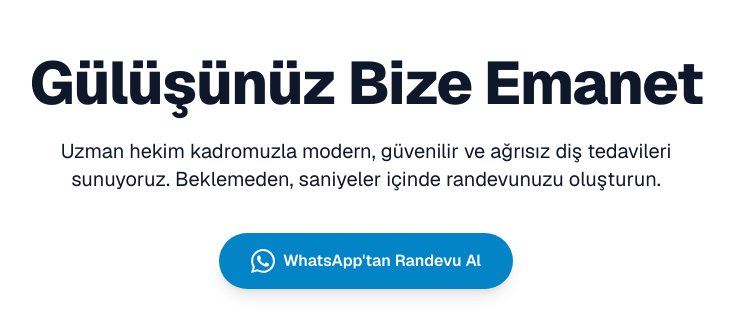
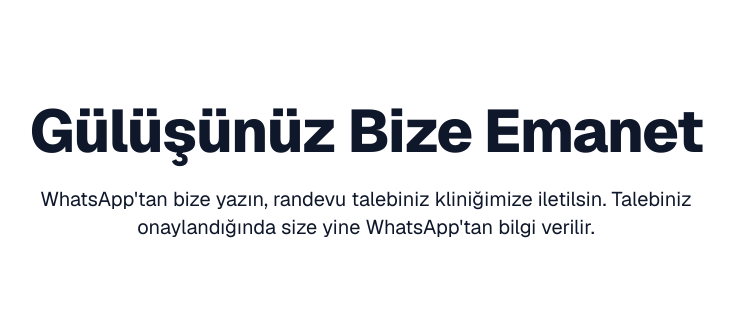
Before and after one commit to AhmetYasinGeldi/dentistsite, a Next.js app: page / in a window 1280 px wide. Shown: the part 149-484 px from the top of the page, without its empty margins (274-1008 px from the left). Built offline with nearby package versions, Linux system fonts and the light colour scheme.

Commit message:
fix(site): tasks.md 19-22 maddelerini kapat (#23)
Co-authored-by: Ebrar <githubda_kullandigin_mail@gmail.com>

```diff
--- a/app/(site)/page.tsx
+++ b/app/(site)/page.tsx
@@ -1,14 +1,9 @@
-// app/(site)/page.tsx veya app/page.tsx
-
 import HeroSection from "@/components/site/HeroSection";
 
 export default function HomePage() {
   return (
     <main className="min-h-screen">
-      {/* Sitenin en üst karşılama alanı ve butonu */}
       <HeroSection />
-
-      {/* İlerleyen aşamalarda Ahmet Çiçek ve Ömer'in yapacağı Doktorlar ve Tedaviler bölümleri buraya eklenecek */}
     </main>
   );
 }
--- a/components/site/HeroSection.tsx
+++ b/components/site/HeroSection.tsx
@@ -1,9 +1,15 @@
-// components/site/HeroSection.tsx
+const WHATSAPP_MESSAGE = "Merhaba, randevu almak istiyorum.";
 
 export default function HeroSection() {
-    const phoneNumber = process.env.NEXT_PUBLIC_WHATSAPP_NUMBER || '';
-    const defaultMessage = encodeURIComponent("Merhaba, randevu almak istiyorum.");
-    const waUrl = `https://wa.me/${phoneNumber}?text=${defaultMessage}`;
+  const phoneNumber = (process.env.NEXT_PUBLIC_WHATSAPP_NUMBER ?? "").replace(/\D/g, "");
+
+  if (!phoneNumber) {
+    console.warn("NEXT_PUBLIC_WHATSAPP_NUMBER tanımlı değil, WhatsApp butonu gösterilmiyor.");
+  }
+
+  const whatsappUrl = phoneNumber
+    ? `https://wa.me/${phoneNumber}?text=${encodeURIComponent(WHATSAPP_MESSAGE)}`
+    : null;
 
   return (
     <section className="flex flex-col items-center justify-center min-h-[80vh] px-4 text-center bg-background">
@@ -13,28 +19,31 @@ export default function HeroSection() {
         </h1>
 
         <p className="text-lg md:text-xl text-muted-foreground max-w-2xl mx-auto">
-            Uzman hekim kadromuzla modern, güvenilir ve ağrısız diş tedavileri sunuyoruz.
-            Beklemeden, saniyeler içinde randevunuzu oluşturun.
+          WhatsApp&apos;tan bize yazın, randevu talebiniz kliniğimize iletilsin.
+          Talebiniz onaylandığında size yine WhatsApp&apos;tan bilgi verilir.
         </p>
 
+        {whatsappUrl && (
           <div className="pt-4">
             <a
-              href={waUrl}
+              href={whatsappUrl}
               target="_blank"
               rel="noopener noreferrer"
-              className="inline-flex items-center justify-center px-8 py-4 text-base font-semibold bg-primary text-primary-foreground rounded-full hover:opacity-90 transition-colors shadow-lg hover:shadow-xl"
+              className="inline-flex items-center justify-center px-8 py-4 text-base font-semibold bg-primary text-primary-foreground rounded-full shadow-lg transition hover:opacity-90 hover:shadow-xl"
             >
               <svg
                 className="w-6 h-6 mr-2"
                 fill="currentColor"
                 viewBox="0 0 24 24"
                 xmlns="http://www.w3.org/2000/svg"
+                aria-hidden="true"
               >
-                <path d="M17.472 14.382c-.297-.149-1.758-.867-2.03-.967-.273-.099-.471-.148-.67.15-.197.297-.767.966-.94 1.164-.173.199-.347.223-.644.075-.297-.15-1.255-.463-2.39-1.475-.883-.788-1.48-1.761-1.653-2.059-.173-.297-.018-.458.13-.606.134-.133.298-.347.446-.52.149-.174.198-.298.298-.497.099-.198.05-.371-.025-.52-.075-.149-.669-1.612-.916-2.207-.242-.579-.487-.5-.669-.51a12.8 12.8 0 0 0-.57-.01c-.198 0-.52.074-.792.372-.272.297-1.04 1.016-1.04 2.479 0 1.462 1.065 2.875 1.213 3.074.149.198 2.096 3.2 5.077 4.487.709.306 1.262.489 1.694.625.712.227 1.36.195 1.871.118.571-.085 1.758-.719 2.006-1.413.248-.694.248-1.289.173-1.413-.074-.124-.272-.198-.57-.347m-5.421 7.403h-.004a9.87 9.87 0 0 1-5.031-1.378l-.361-.214-3.741.982.998-3.648-.235-.374a9.86 9.86 0 0 1-1.51-5.26c.001-5.45 4.436-9.884 9.888-9.884 2.64 0 5.122 1.03 6.988 2.898a9.82 9.82 0 0 1 2.893 6.994c-.003 5.45-4.437 9.884-9.885 9.884m8.413-18.297A11.815 11.815 0 0 0 12.05 0C5.495 0 .16 5.335.157 11.892c0 2.096.547 4.142 1.588 5.945L.057 24l6.305-1.654a11.882 11.882 0 0 0 5.683 1.448h.005c6.554 0 11.89-5.335 11.893-11.893a11.821 11.821 0 0 0-3.48-8.413Z"/>
+                <path d="M17.472 14.382c-.297-.149-1.758-.867-2.03-.967-.273-.099-.471-.148-.67.15-.197.297-.767.966-.94 1.164-.173.199-.347.223-.644.075-.297-.15-1.255-.463-2.39-1.475-.883-.788-1.48-1.761-1.653-2.059-.173-.297-.018-.458.13-.606.134-.133.298-.347.446-.52.149-.174.198-.298.298-.497.099-.198.05-.371-.025-.52-.075-.149-.669-1.612-.916-2.207-.242-.579-.487-.5-.669-.51a12.8 12.8 0 0 0-.57-.01c-.198 0-.52.074-.792.372-.272.297-1.04 1.016-1.04 2.479 0 1.462 1.065 2.875 1.213 3.074.149.198 2.096 3.2 5.077 4.487.709.306 1.262.489 1.694.625.712.227 1.36.195 1.871.118.571-.085 1.758-.719 2.006-1.413.248-.694.248-1.289.173-1.413-.074-.124-.272-.198-.57-.347m-5.421 7.403h-.004a9.87 9.87 0 0 1-5.031-1.378l-.361-.214-3.741.982.998-3.648-.235-.374a9.86 9.86 0 0 1-1.51-5.26c.001-5.45 4.436-9.884 9.888-9.884 2.64 0 5.122 1.03 6.988 2.898a9.82 9.82 0 0 1 2.893 6.994c-.003 5.45-4.437 9.884-9.885 9.884m8.413-18.297A11.815 11.815 0 0 0 12.05 0C5.495 0 .16 5.335.157 11.892c0 2.096.547 4.142 1.588 5.945L.057 24l6.305-1.654a11.882 11.882 0 0 0 5.683 1.448h.005c6.554 0 11.89-5.335 11.893-11.893a11.821 11.821 0 0 0-3.48-8.413Z" />
               </svg>
               WhatsApp&apos;tan Randevu Al
             </a>
           </div>
+        )}
       </div>
     </section>
   );
--- a/logs/ebrar.md
+++ b/logs/ebrar.md
@@ -7,3 +7,13 @@
 - **Nasıl test edildi:** `npm run dev` ile yerel sunucuda çalıştırıldı, çevresel değişken okutuldu ve butonun doğru adrese yönlendirdiği doğrulandı.
 - **Açık konular:** Doktorlar ve Tedaviler bölümlerinin görev dağılımı yapılacak, Ahmet Çiçek page.tsx içinde birleştirmeleri sağlayacak.
 - **Başka ekipten istek:** Yok.
+
+## 2026-11-03 13.28 — Hero düzeltmeleri (tasks.md 19-22)
+- **Kişi / araç:** Ebrar / Claude
+- **Dal:** feat/site-hero-fixes
+- **Ne yapıldı:** tasks.md Site ekibi 19-22 numaralı maddeler kapatıldı. 19: Hero metni gerçek akışa uygun, vaat içermeyen bir metinle değiştirildi. 20: WhatsApp numarası tanımlı değilse sunucu log'una uyarı yazılıyor ve buton gösterilmiyor. 21: `HeroSection.tsx` ve `app/(site)/page.tsx` içindeki artık yorumlar silindi, girinti 2 boşluğa çekildi, dosya sonlarına satır sonu eklendi. 22: Dal `feat/site-...` kuralına göre açıldı, `tasks.md`'de yalnızca Site ekibi bölümü değiştirildi.
+- **Değişen dosyalar:** `components/site/HeroSection.tsx`, `app/(site)/page.tsx`, `tasks.md`, `logs/ebrar.md`
+- **Neden:** PR #12 incelemesinde açılan düzeltmeleri kapatmak.
+- **Nasıl test edildi:** `npm run lint` hatasız, `npm run build` başarılı. localhost:3000'de buton linkinin numara ve encode edilmiş hazır mesajla oluştuğu kontrol edildi. `.env.local` dosyasında numara geçici olarak kaldırılınca butonun gizlendiği, numara geri eklenince geri geldiği doğrulandı.
+- **Açık konular:** Üst menü (Header) ve mobilde sabit WhatsApp butonu henüz yapılmadı, sonraki işte yapılacak.
+- **Başka ekipten istek:** Yok.
```
Also changed, not shown: 1 other file (tests, documents, lock files or other folders). Lines whose indentation alone changed are shown as unchanged.
